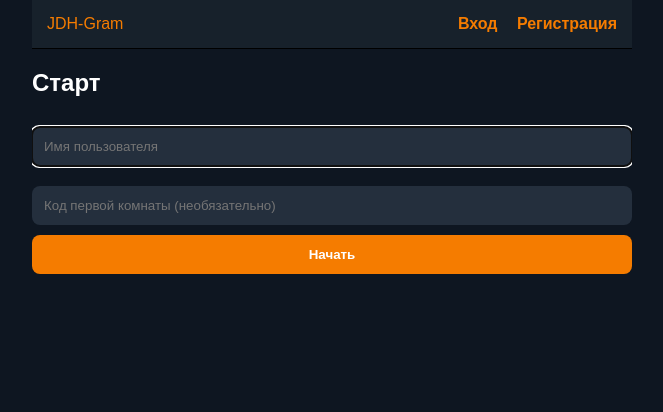
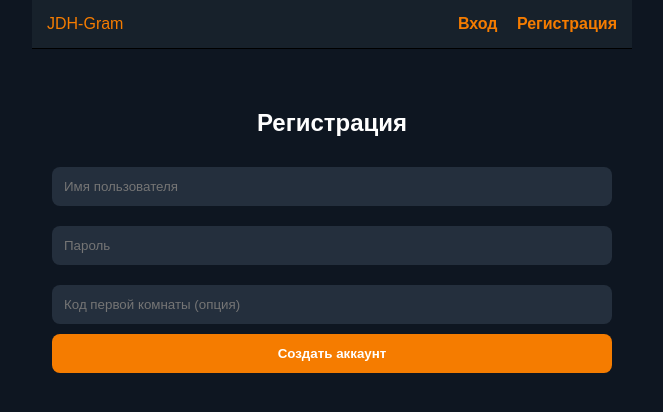
Before and after one commit to JDH-AF/JDHgram-, a Flask app: page /register in a window 1280 px wide. Shown: the top 412 px of the page, without its empty margins (308-971 px from the left). Run offline with Flask 3, Linux system fonts and the light colour scheme.

Commit message:
Update register.html

```diff
--- a/templates/register.html
+++ b/templates/register.html
@@ -1,11 +1,12 @@
 {% extends "base.html" %}
 {% block content %}
-<div class="auth-container">
-    <h2>Старт</h2>
+<div style="padding: 40px 20px; text-align: center">
+    <h2>Регистрация</h2>
     <form method="POST">
-        <input type="text" name="username" placeholder="Имя пользователя" required autofocus>
-        <input type="text" name="room_code" placeholder="Код первой комнаты (необязательно)">
-        <button type="submit">Начать</button>
+        <input type="text" name="username" placeholder="Имя пользователя" required>
+        <input type="password" name="password" placeholder="Пароль" required>
+        <input type="text" name="room_code" placeholder="Код первой комнаты (опция)">
+        <button type="submit">Создать аккаунт</button>
     </form>
 </div>
 {% endblock %}
```
